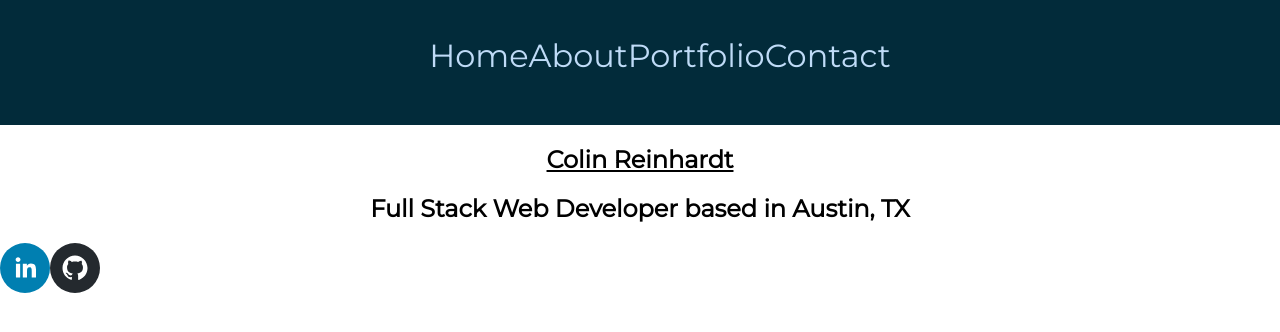
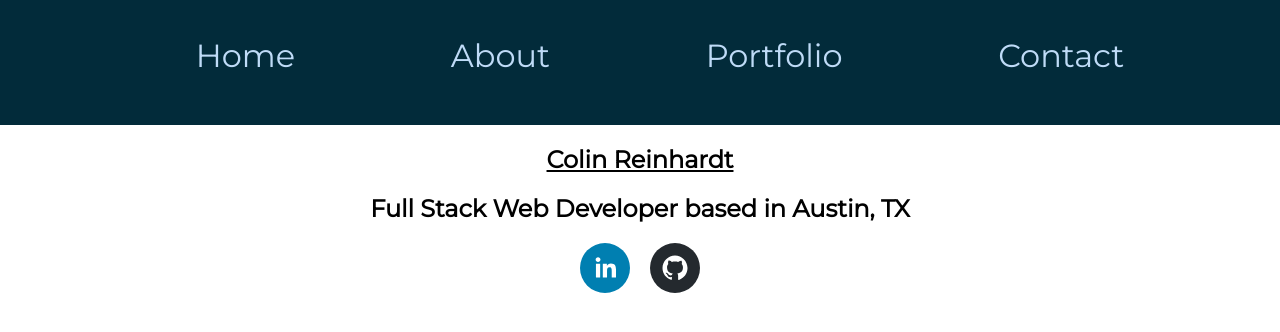
Before and after one commit to reinhardtc/react-portfolio, a React (Create React App) app: page / in a window 1280 px wide. Shown: the top 332 px of the page. Built offline with nearby package versions, Linux system fonts and the light colour scheme.

Commit message:
styled components

```diff
--- a/src/App.css
+++ b/src/App.css
@@ -43,7 +43,7 @@ header {
 
 .nav-row {
   display: flex;
-  justify-content: center;
+  justify-content: space-evenly;
 }
 
 .navInactive,
@@ -57,6 +57,10 @@ header {
   margin: 0, 10, 0, 10;
 }
 
+.flex-row {
+  width: 100%;
+}
+
 a {
   color: var(--beau-blue);
 }
@@ -66,3 +70,14 @@ a {
   color: var(--metallic-seaweed);
   transition: 0.5s;
 }
+
+.social-links {
+  display: flex;
+  justify-content: center;
+}
+
+.linkedin,
+.github {
+  margin-left: 10px;
+  margin-right: 10px;
+}
--- a/src/components/Footer/index.js
+++ b/src/components/Footer/index.js
@@ -5,8 +5,12 @@ function Footer() {
   return (
     <footer>
       <div className="social-links">
-        <SocialIcon url="https://www.linkedin.com/in/colinreinhardt/" target="_blank" />
-        <SocialIcon url="https://github.com/reinhardtc" target="_blank" />
+        <SocialIcon
+          className="linkedin"
+          url="https://www.linkedin.com/in/colinreinhardt/"
+          target="_blank"
+        />
+        <SocialIcon className="github" url="https://github.com/reinhardtc" target="_blank" />
       </div>
     </footer>
   );
```
